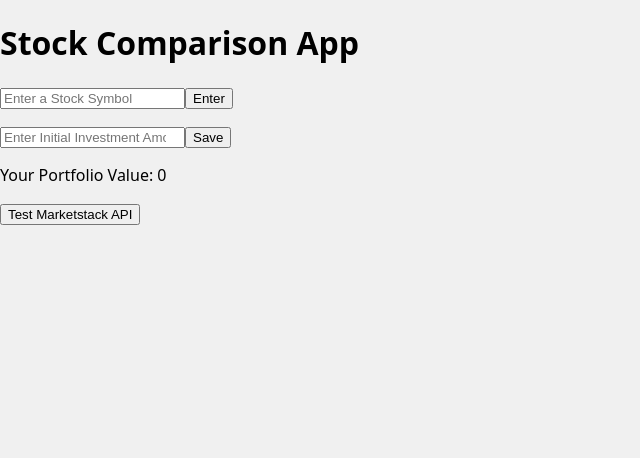
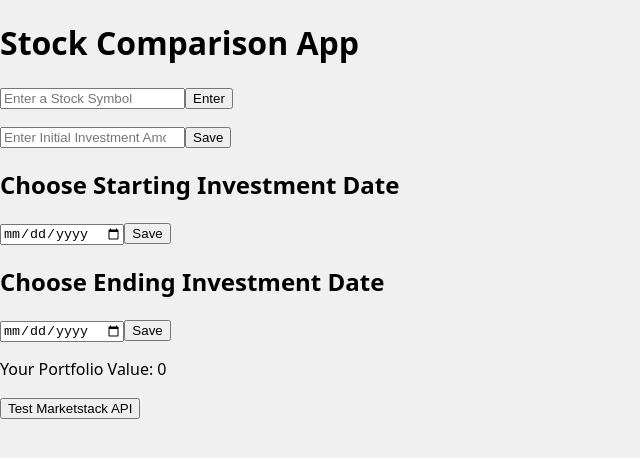
Before and after one commit to HarryZ1/stock-comparison, a React (Vite) app in the folder frontend/: page / in a window 1280 px wide. Shown: the top 458 px of the page, without its empty margins (0-640 px from the left). Built offline with nearby package versions, Linux system fonts and the light colour scheme.

Commit message:
Created working input field and button for starting and ending investment date

```diff
--- a/frontend/src/App.tsx
+++ b/frontend/src/App.tsx
@@ -30,23 +30,34 @@ interface ApiStockItem {
   date: string;
 }
 
+// Raw Data from MarketStack API
 interface ApiResponse {
   pagination: Pagination;
   data: ApiStockItem[];
 }
 
+// This is what our backend /api/market-stack will return
+interface ProcessedApiResponse {
+  market_data: ApiResponse;
+  portfolio_performance: Array<{date: string; portfolio_value: number }>;
+}
+
 function App() {
-  const [data, setData] = useState<ApiResponse | null>(null);
+  const [data, setData] = useState<ProcessedApiResponse | null>(null);
   const [error, setError] = useState("");
   const [tempUserInput, setTempUserInput] = useState("");
   const [portfolioValInput, setPortfolioValInput] = useState("");
   const [portfolioVal, setPortfolioVal] = useState(0);
+  const [dateFrom, setDateFrom] = useState("");
+  const [dateFromInput, setDateFromInput] = useState("");
+  const [dateTo, setDateTo] = useState("");
+  const [dateToInput, setDateToInput] = useState("");
 
   const testFetchData = async () => {
     setError("");
     setData(null);
     try {
-      const response = await axios.get<ApiResponse>('/api/test-marketstack');
+      const response = await axios.get<ProcessedApiResponse>('/api/test-marketstack');
       setData(response.data);
     } catch (err) {
       let newMessage = "An Unknown Error was Found!";
@@ -69,7 +80,14 @@ function App() {
     setData(null);
 
     try {
-      const response = await axios.get<ApiResponse>(`/api/market-stack?symbols=${tempUserInput.toUpperCase()}`);
+      const params = new URLSearchParams();
+      params.append('symbols', tempUserInput)
+
+      if (portfolioVal > 0) {
+        params.append('initial_investment', portfolioVal.toString())
+      }
+
+      const response = await axios.get<ProcessedApiResponse>(`/api/market-stack?symbols=${params.toString()}`);
       setTempUserInput("");
       setData(response.data);
     } catch (err) {
@@ -109,6 +127,20 @@ function App() {
 
   }
 
+  const handleSaveDateFrom = () => {
+    const val = dateFromInput;
+
+    setDateFrom(val);
+    setDateFromInput("");
+  }
+
+const handleSaveDateTo = () => {
+    const val = dateToInput;
+
+    setDateTo(val);
+    setDateToInput("");
+  }
+
   return (
     <div>
       <h1>Stock Comparison App</h1>
@@ -125,14 +157,33 @@ function App() {
         }}/>
         <button onClick={handleSavePortfolio}> Save </button>
       </p>
+
+        <h2>
+          Choose Starting Investment Date
+        </h2>
+        <input type="date" value={dateFromInput} onChange={(event) => {
+          setDateFromInput(event.target.value);
+        }}/>
+        <button onClick={handleSaveDateFrom}> Save </button>
+        {dateFrom}
+
+        <h2>
+          Choose Ending Investment Date
+        </h2>
+        <input type="date" value={dateToInput} onChange={(event) => {
+          setDateToInput(event.target.value);
+        }}/>
+        <button onClick={handleSaveDateTo}> Save </button>
+        {dateTo}
+
       <p>
         {`Your Portfolio Value: ${portfolioVal}`}
       </p>
       <button onClick={testFetchData}>Test Marketstack API</button>
       {error && <p style={{ color: 'red' }}> Error: {error}</p>}
       {data && <pre>{JSON.stringify(data, null, 3)}</pre>}
-      {data && data.data && data.data.length > 0 && (
-        data.data.map((stockItem: ApiStockItem) => (
+      {data && data.market_data && data.market_data.data.length > 0 && (
+        data.market_data.data?.map((stockItem: ApiStockItem) => (
           <Stock
           key={stockItem.symbol + stockItem.date} //Adds a Unique Key
           symbol={stockItem.symbol}
```
